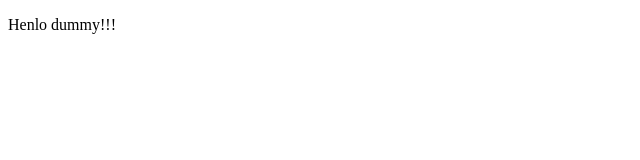
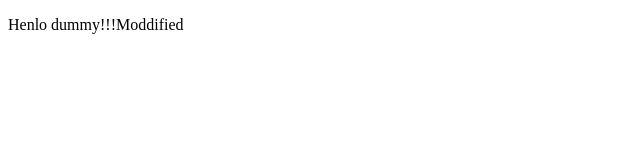
Before and after one commit to Snowman-work/project, a plain HTML site: page index.html in a window 1280 px wide. Shown: the full height of the page, 0-640 px from the left. Drawn offline with Linux system fonts and the light colour scheme.

Commit message:
commit from second machine

```diff
--- a/index.html
+++ b/index.html
@@ -6,7 +6,7 @@
     <title>Document</title>
 </head>
 <body>
-    <p>Henlo dummy!!!</p>
+    <p>Henlo dummy!!!Moddified</p>
     <!-- <script>
         alert(1);
     </script> -->
```
